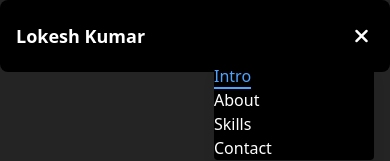
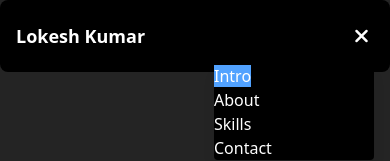
Before and after one commit to lokeshkum1r/Portfolio_Lokesh, a React (Vite) app: page / in a window 390 px wide. Both pictures are taken after a click on the button 357 px from the left and 36 px from the top of the page. Shown: the top 161 px of the page. Built offline with nearby package versions, Linux system fonts and the light colour scheme.

Commit message:
Update Navbar.jsx

```diff
--- a/src/component/Navbar.jsx
+++ b/src/component/Navbar.jsx
@@ -98,7 +98,7 @@ export default function Navbar() {
               spy={true} // track scroll position
               onSetActive={() => setActiveItem(item)} // updates activeItem on scroll
               className={`transition cursor-pointer ${activeItem === item
-              ? "text-blue-400 border-b-2 border-blue-400"
+              ? "bg-blue-400"
               : "hover:text-gray-400"
               }`}
             >
```
